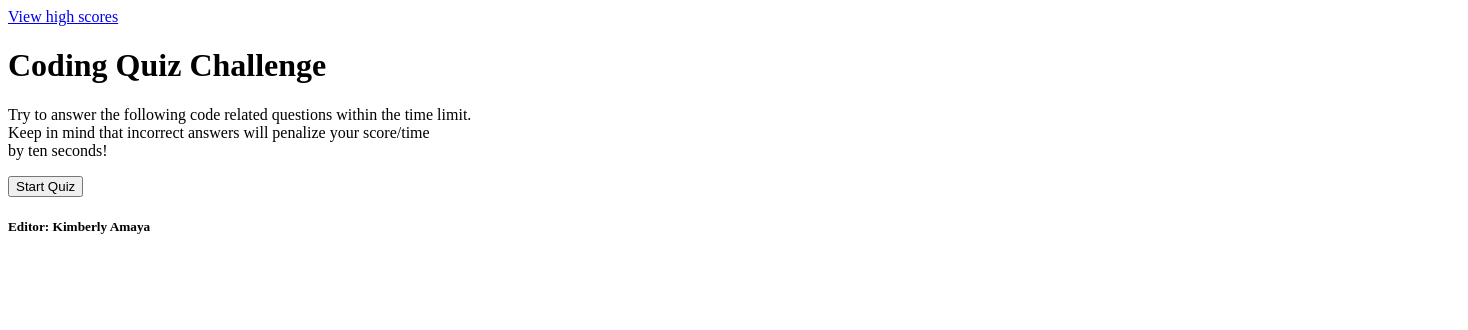
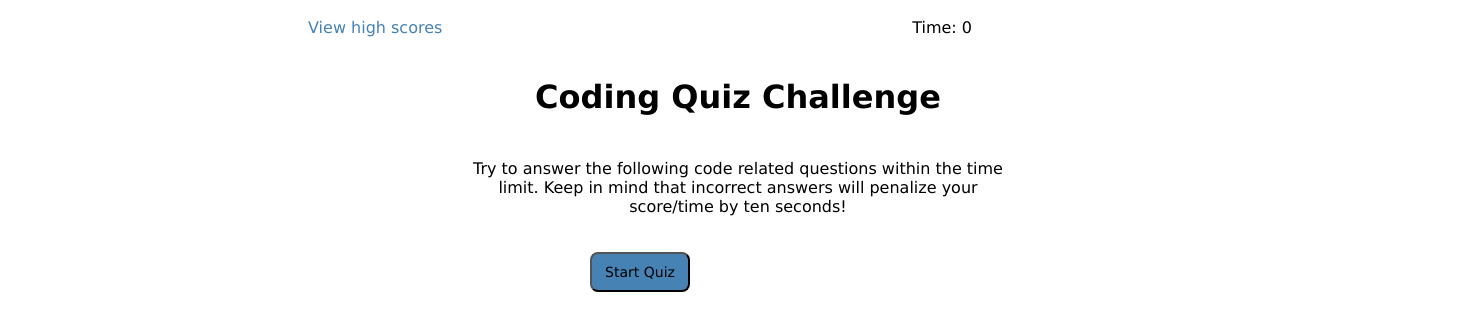
Before and after one commit to kimberlyamaya/timed-coding-quiz, a plain HTML site: page index.html in a window 1280 px wide. Shown: the whole page, 1468 px wide, since content can reach past the window. Drawn offline with Linux system fonts and the light colour scheme.

Commit message:
completed issue create css outline

```diff
--- a/assets/css/styles.css
+++ b/assets/css/styles.css
@@ -0,0 +1,56 @@
+* {
+    font-family: 'Lucida Sans', 'Lucida Sans Regular', 'Lucida Grande', 'Lucida Sans Unicode', Geneva, Verdana, sans-serif;
+}
+
+header {
+    display: flex;
+    justify-content: space-between;
+    align-items: flex-start;
+    padding: 10px 300px 10px 300px;
+}
+
+.view-highscores-link {
+    text-decoration: none;
+    color:steelblue;
+}
+
+.view-highscores-link:hover {
+    color:lightsteelblue;
+}
+
+.timer {
+    margin:0;
+}
+
+.main-content-container {
+    display: flex;
+    justify-content: center;
+    align-items: center;
+    flex-direction: column;
+    margin: auto;
+    text-align: center;
+    width: 560px;
+    padding: 10px 450px 10px 450px;
+}
+
+.main-p {
+    padding: 5px 0 10px 0;
+}
+
+.start-quiz-btn-container {
+    display: flex;
+    justify-content: center;
+    align-items: center;
+}
+
+.start-quiz-btn {
+    background-color: steelblue;
+    height: 40px;
+    width: 100px;
+    border-radius: 8px;
+    font-size: 14px;
+}
+
+.start-quiz-btn:hover{
+    background-color: lightsteelblue;
+}
--- a/index.html
+++ b/index.html
@@ -6,37 +6,37 @@
     <meta name="viewport" content="width=device-width, initial-scale=1.0">
     <title>Document</title>
     <!-- Add link to css file here -->
-    <link rel="stylesheet" href="sytles.css";
+    <link rel="stylesheet" href="./assets/css/styles.css";
 </head>
 <body>
     <header>
-        <div class="view-highscores-html">
+        <div class="view-highscores-link-container">
             <!-- create a new webpage to navigate to -->
-            <a href="/highscores.html">View high scores</a>
+            <a class="view-highscores-link" href="/highscores.html">View high scores</a>
         </div>
 
-        <div class="timer">
+        <div class="timer-container">
             <!-- placeholder, look up how to create a timer -->
+            <p class="timer">Time: 0</p>
         </div>
     </header>
 
     <main>
-        <h1>Coding Quiz Challenge</h1>
-        <p>
-            Try to answer the following code related questions within the time limit. <br>
-            Keep in mind that incorrect answers will penalize your score/time <br>
-            by ten seconds!
-        </p>
-        <button class="start-quiz" id="start-quiz" type="button">
-            Start Quiz
-        </button>
+        <div class="main-content-container">
+            <h1 class="main-header1">Coding Quiz Challenge</h1>
+            <p class="main-p">
+                Try to answer the following code related questions within the time limit.
+                Keep in mind that incorrect answers will penalize your score/time by ten seconds!
+            </p>
+        </div>
+        <div class="start-quiz-btn-container">
+            <button class="start-quiz-btn" id="start-quiz-btn" type="button">
+                Start Quiz
+            </button>
+        </div>
     </main>
 
-    <footer>
-        <h5>Editor: Kimberly Amaya</h5>
-    </footer>
-
      <!-- Add link to script file here -->
-     <script src="script.js"></script>
+     <script src="./assets/js/script.js"></script>
 </body>
 </html>
```
